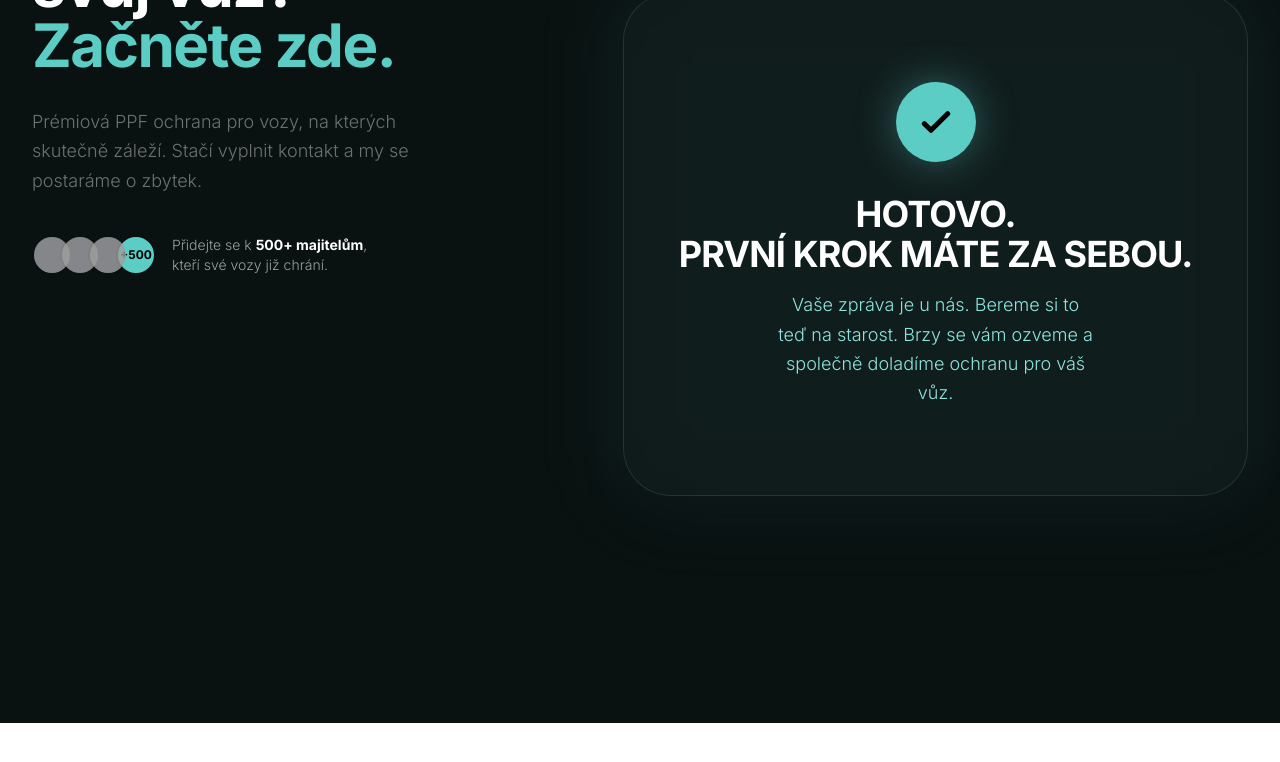
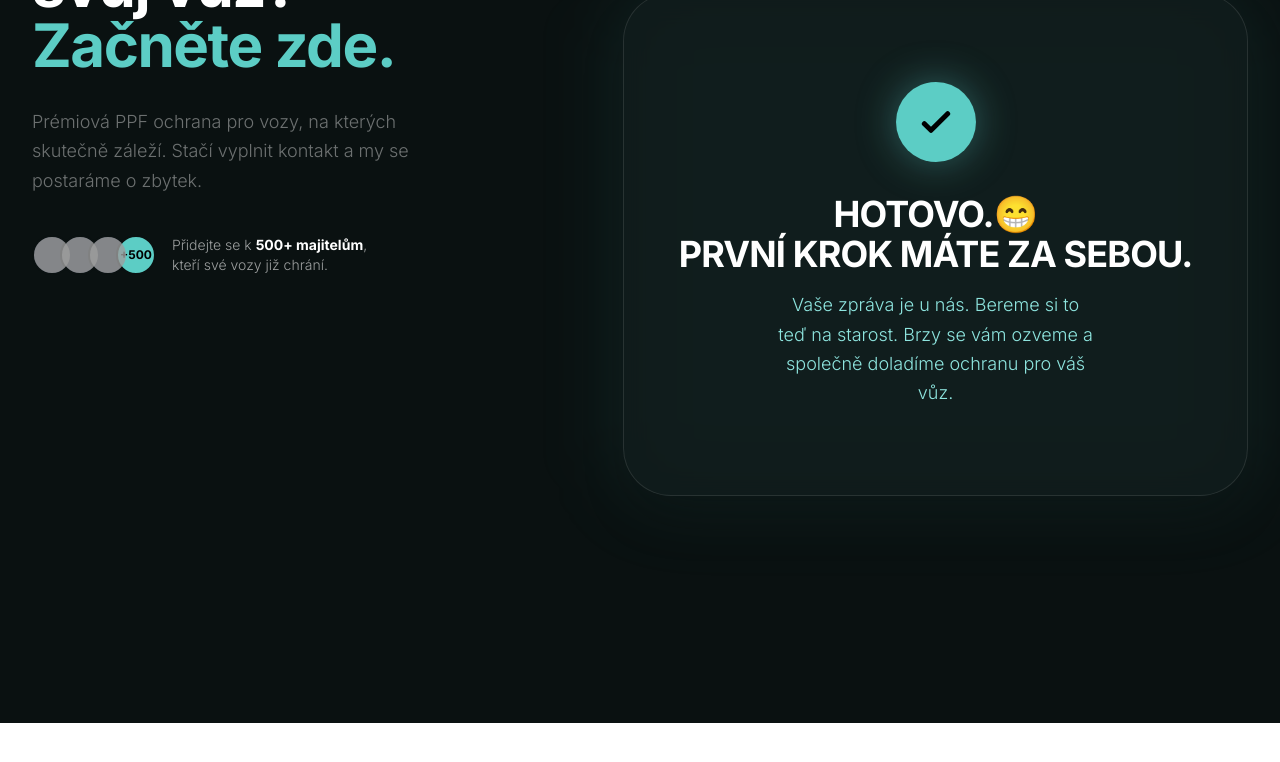
Before and after one commit to julijanlaznik/exclusivecustoms, a React (Vite) app: page / in a window 1280 px wide. Both pictures are taken after typing "Sample", "Sample" into the empty fields and a click on the button "CHCI SE PORADIT →". Shown: the part 6939-7701 px from the top of the page. Built offline with nearby package versions, Linux system fonts and the light colour scheme; grey boxes are pictures that could not be loaded.

Commit message:
asddadasd

```diff
--- a/components/FormSection.tsx
+++ b/components/FormSection.tsx
@@ -169,7 +169,7 @@ const FormSection = forwardRef<HTMLDivElement>((props, ref) => {
                         <path strokeLinecap="round" strokeLinejoin="round" strokeWidth="3" d="M5 13l4 4L19 7" />
                       </svg>
                     </div>
-                    <h3 className="text-3xl md:text-4xl font-bold mb-4 text-white font-sans uppercase tracking-tight">Hotovo. <br />První krok máte za sebou.</h3>
+                    <h3 className="text-3xl md:text-4xl font-bold mb-4 text-white font-sans uppercase tracking-tight">Hotovo.😁<br />První krok máte za sebou.</h3>
                     <p className="text-lg text-brand-light font-sans font-light max-w-xs mx-auto leading-relaxed">
                       Vaše zpráva je u nás. Bereme si to teď na starost.
                       Brzy se vám ozveme a společně doladíme ochranu pro váš vůz.
```
